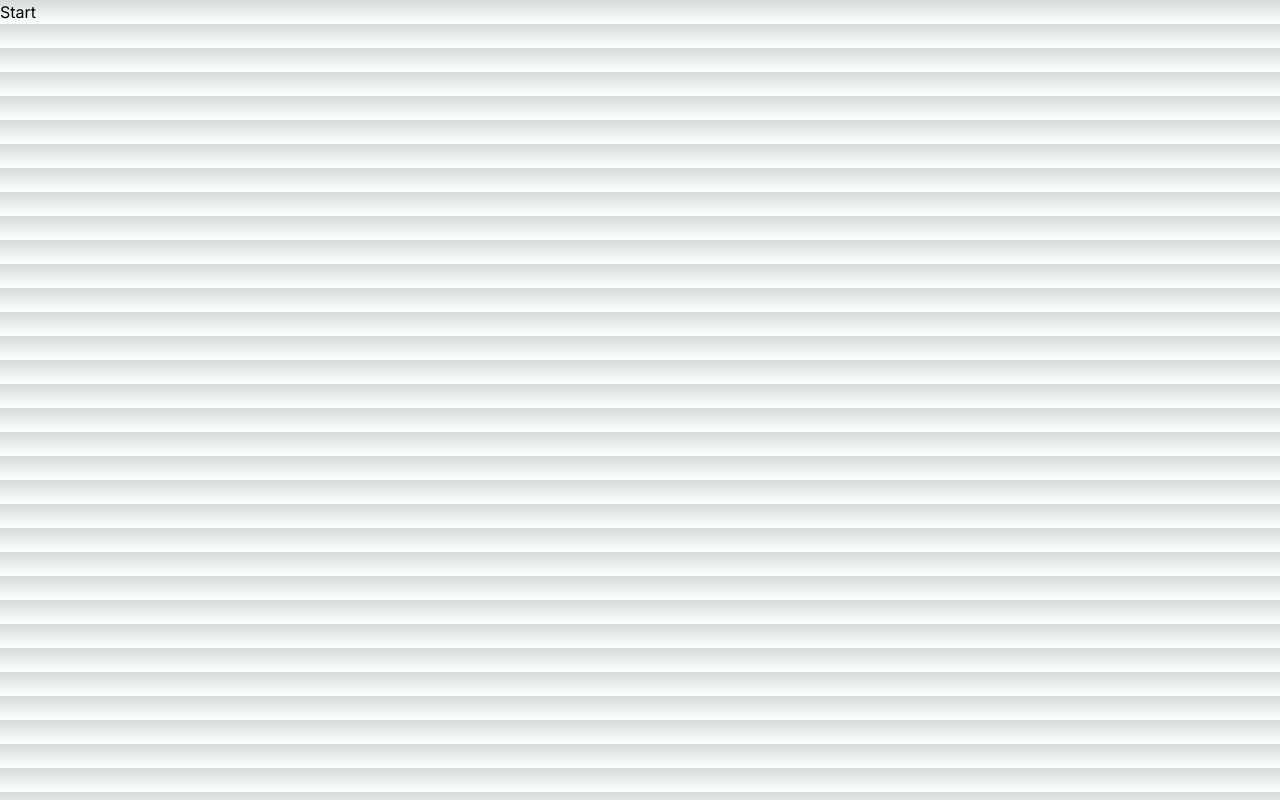
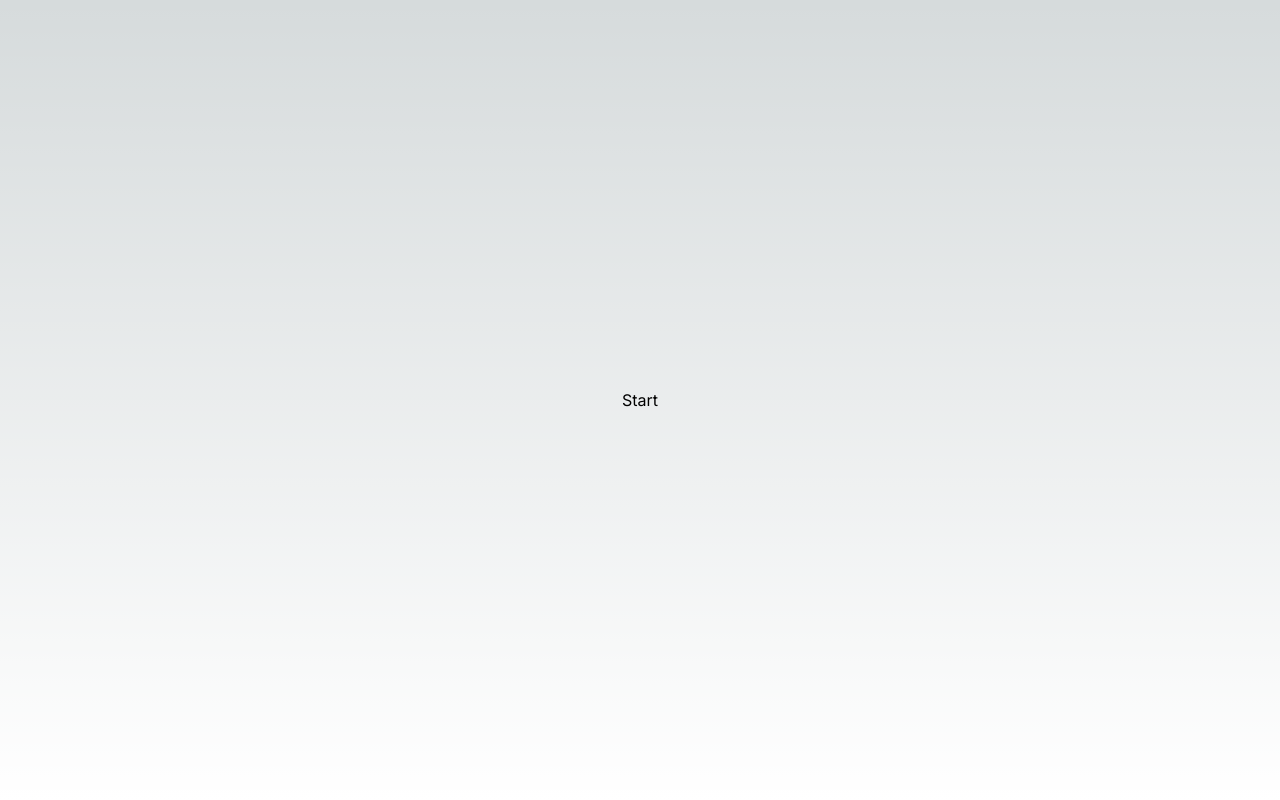
Before and after one commit to youness-43756/appv01, a Next.js app: page / in a window 1280 px wide. Built offline with nearby package versions, Linux system fonts and the light colour scheme.

Commit message:
styling button

```diff
--- a/src/app/page.js
+++ b/src/app/page.js
@@ -2,7 +2,7 @@ import Link from "next/link";
 
 export default function Home() {
   return (
-    <div>
+    <div className="w-screen h-screen grid content-center place-content-center">
       <Link href="/magic-supp-resis">
         <button className="btn btn-info">Start</button>
       </Link>
```
